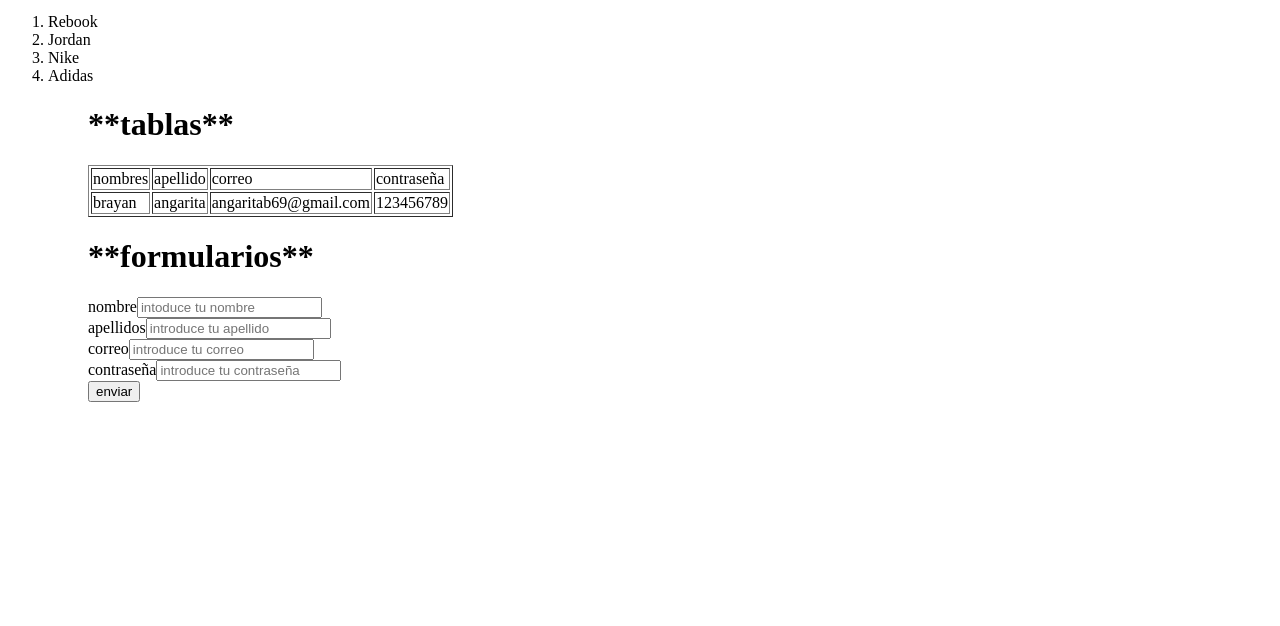
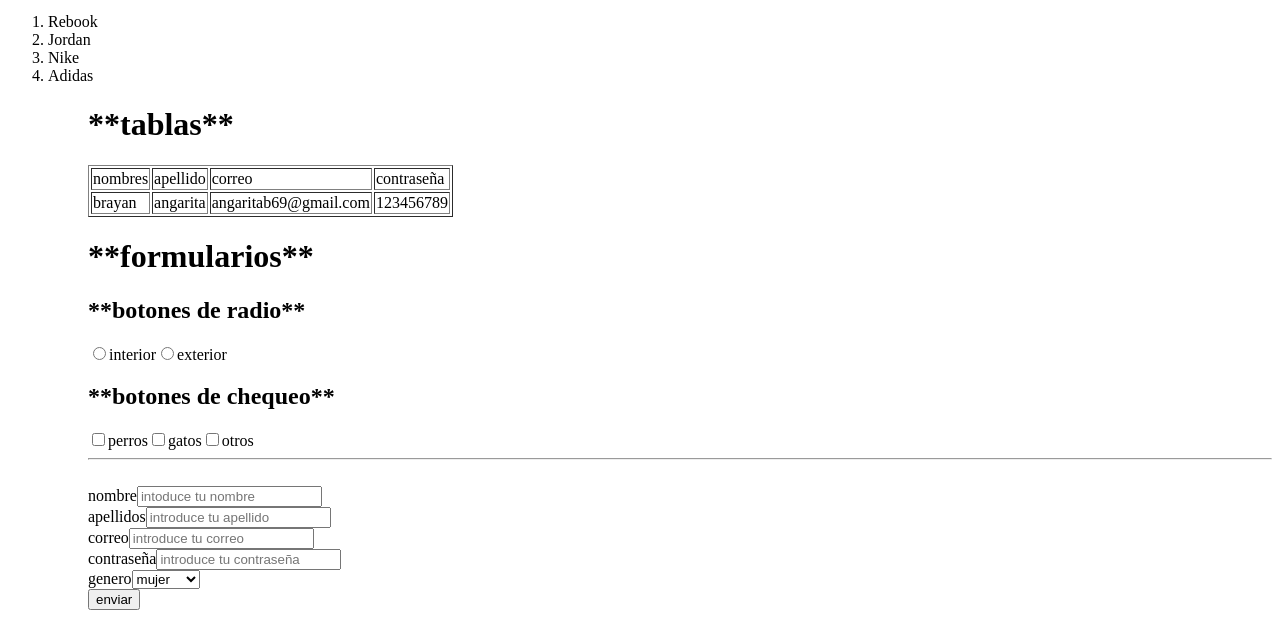
Before and after one commit to angaritab69-dotcom/proyecto3313637, a plain HTML site: page index.html in a window 1280 px wide. Shown: the part 623-1249 px from the top of the page. Before the commit the page ends 1041 px from the top, so only its background shows below. Drawn offline with Linux system fonts and the light colour scheme.

Commit message:
actualizacion de proyecto hasta radio

```diff
--- a/index.html
+++ b/index.html
@@ -41,6 +41,19 @@
         <table>
         <h1>**formularios**</h1>
         <form>
+
+            <h2>**botones de radio**</h2>
+            <label for=""> <input type="radio">interior</label>
+            <label for=""><input type="radio">exterior</label>
+
+             <h2>**botones de chequeo**</h2>
+             <label for=""><input type="checkbox">perros</label>
+             <label for=""><input type="checkbox">gatos</label>
+             <label for=""><input type="checkbox">otros</label>
+
+             <hr>
+             <br>
+
             <label for="nombre">nombre</label>
             <input type="text" id="nombre" placeholder="intoduce tu nombre">
          <br>
@@ -53,6 +66,13 @@
             <label for="contraseña">contraseña</label>
             <input type="password" id="contraseña" name="contraseña" placeholder="introduce tu contraseña">
          <br>
+         <label for="">genero</label>
+         <select name="" id="">
+            <option value="mujer">mujer</option>
+            <option value="hombre">hombre</option>
+            <option value="otros">otros</option>
+         </select>
+         <br>
             <input type="submit" value="enviar">
 
 
```
